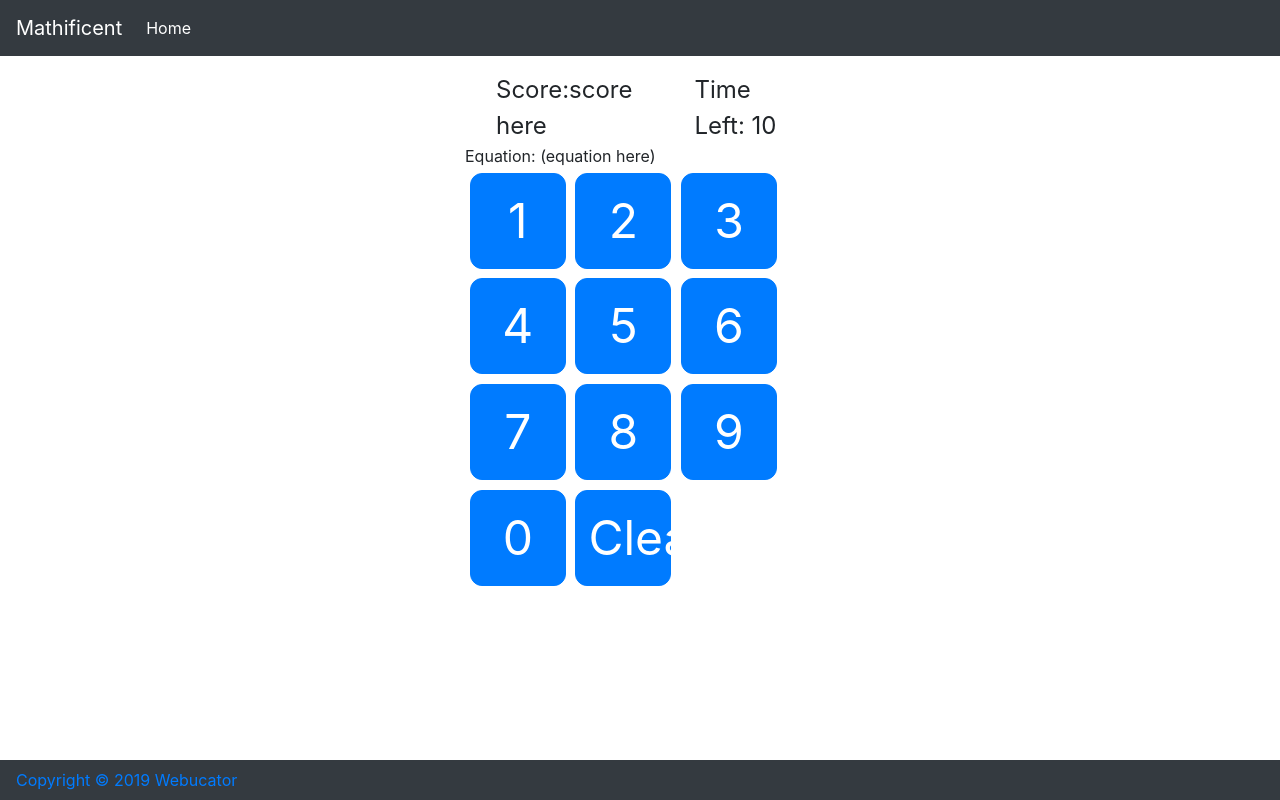
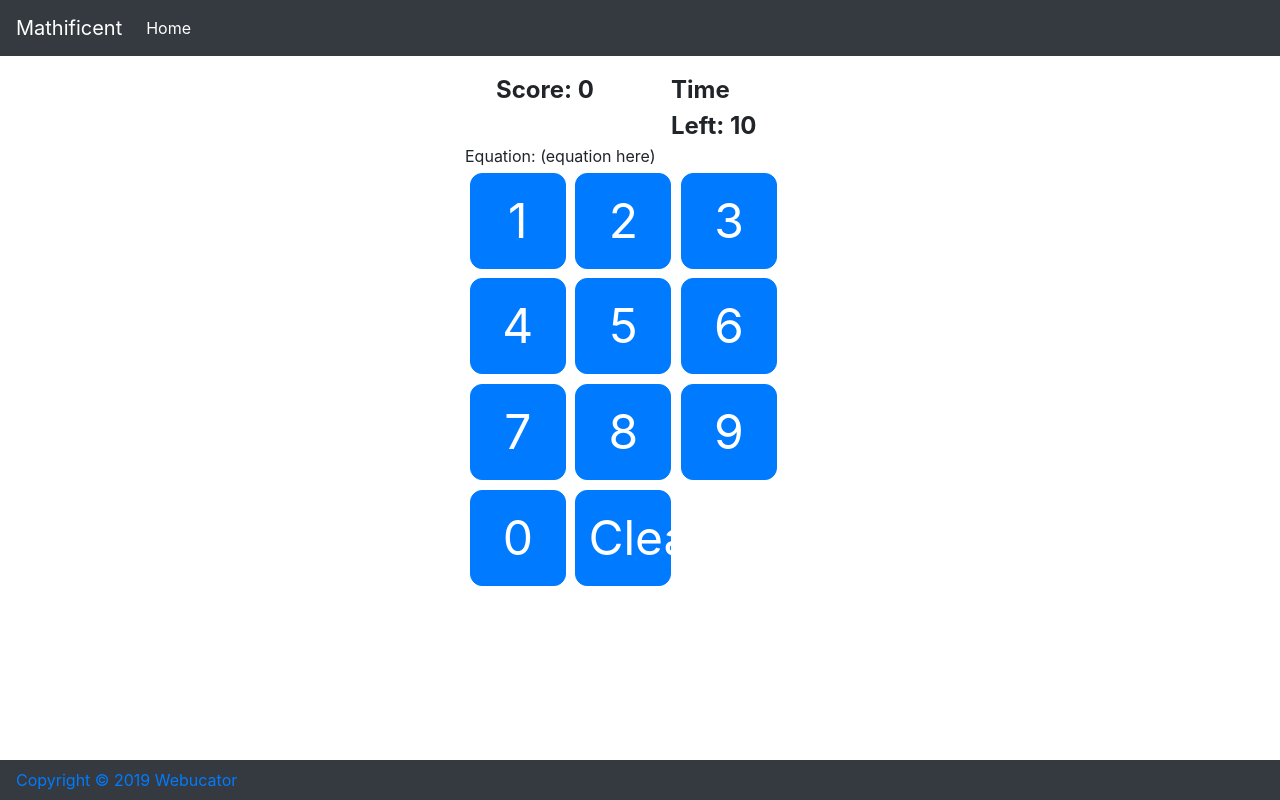
Before and after one commit to chrisminnick/vue-mathificent, a Vue app in the folder mathificent/: page / in a window 1280 px wide. Both pictures are taken after a click on the button "Play!". Built offline with nearby package versions, Linux system fonts and the light colour scheme.

Commit message:
adding subcomponents

```diff
--- a/mathificent/src/components/Main.vue
+++ b/mathificent/src/components/Main.vue
@@ -3,7 +3,6 @@
     <div v-if="screen==='config'">
         <SelectInput :currentValue="currentOperation" label="Operation" id="operation" v-model="currentOperation" :options="operations" />
         <SelectInput :currentValue="maxNumber" label="Maximum Number" id="max-number" v-model="maxNumber" :options="numbers" />
-        <ScoreOutputBox />
         <button v-on:click="play()">Play!</button>
         <p>current operation: {{currentOperation}}</p>
         <p>max number: {{maxNumber}}</p>
@@ -16,10 +15,10 @@
             <template v-else>
                 <div class="row game-ui">
                     <div class="col mx-3 text-left">
-                        Score:score here
+                        <Score :score="score" />
                     </div>
                     <div class="col mx-3 text-left">
-                        Time Left: {{timeLeft}}
+                        <Timer :timeLeft="timeLeft" />
                     </div>
                 </div>
                 <div class="row">
@@ -37,16 +36,19 @@
 </template>
 <script>
 import SelectInput from './SelectInput';
-import ScoreOutputBox from './ScoreOutputBox';
+import Score from './Score';
+import Timer from './Timer';
 
 export default {
     name: 'Main',
     components: {
         SelectInput,
-        ScoreOutputBox
+        Score,
+        Timer
     },
     data: function(){
         return {
+        score: 0,
         timeLeft:10,
         operations: ['+','x','/','-'],
         buttons: [1,2,3,4,5,6,7,8,9,0],
--- /dev/null
+++ b/mathificent/src/components/Score.vue
@@ -0,0 +1,9 @@
+<template>
+    <strong>Score: {{score}}</strong>
+</template>
+<script>
+export default {
+    name: 'Score',
+    props: ['score']
+}
+</script>
--- /dev/null
+++ b/mathificent/src/components/Timer.vue
@@ -0,0 +1,9 @@
+<template>
+    <strong>Time Left: {{timeLeft}}</strong>
+</template>
+<script>
+export default {
+    name: 'Timer',
+    props: ['timeLeft']
+}
+</script>
```
